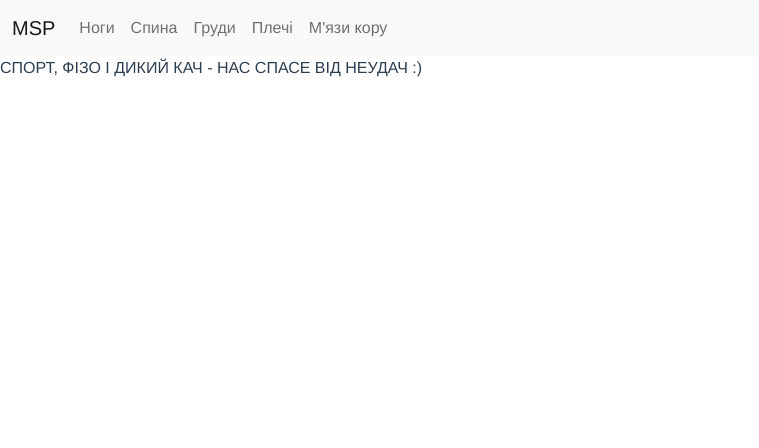
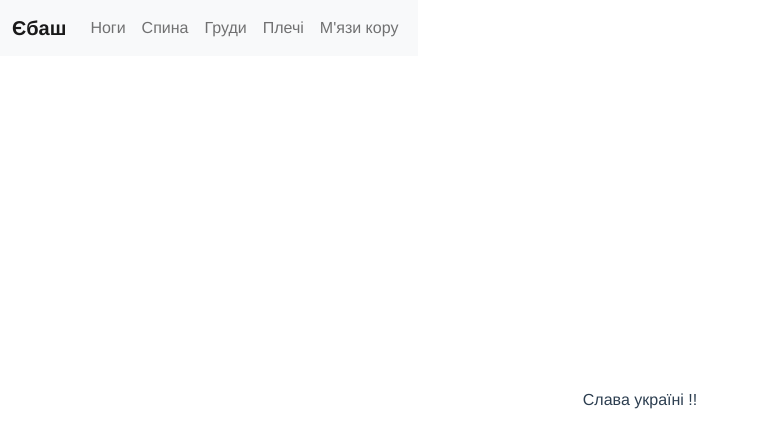
Before and after one commit to RomanZaritskyi/sportapp, a JavaScript app: page / in a window 1280 px wide. Shown: the top 448 px of the page, without its empty margins (0-759 px from the left). Built offline with nearby package versions, Linux system fonts and the light colour scheme.

Commit message:
refactor: selected list

```diff
--- a/src/components/Home.vue
+++ b/src/components/Home.vue
@@ -1,5 +1,5 @@
 <template>
-  <main class="home">СПОРТ, ФІЗО І ДИКИЙ КАЧ - НАС СПАСЕ ВІД НЕУДАЧ :)</main>
+  <main class="home"><span>Слава україні !!</span></main>
 </template>
 
 <script>
@@ -9,4 +9,11 @@ export default {
 </script>
 
 <!-- Add "scoped" attribute to limit CSS to this component only -->
-<style scoped lang="scss"></style>
+<style scoped lang="scss">
+.home {
+  display: flex;
+  height: 100vh;
+  justify-content: center;
+  align-items: center;
+}
+</style>
--- a/src/components/navigation/nav.vue
+++ b/src/components/navigation/nav.vue
@@ -1,7 +1,7 @@
 <template>
   <nav class="navbar navbar-expand-lg navbar-light bg-light">
     <div class="container-fluid">
-      <router-link class="navbar-brand" to="/">MSP</router-link>
+      <router-link class="navbar__logo navbar-brand" to="/">Єбаш</router-link>
       <button
         class="navbar-toggler"
         type="button"
@@ -54,4 +54,12 @@ export default {
   }),
 };
 </script>
-<style></style>
+<style lang="scss" scoped>
+.navbar {
+  position: fixed;
+  z-index: 1;
+}
+.navbar__logo {
+  font-weight: 800;
+}
+</style>
```
